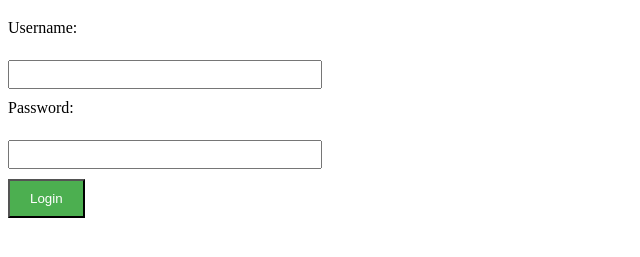
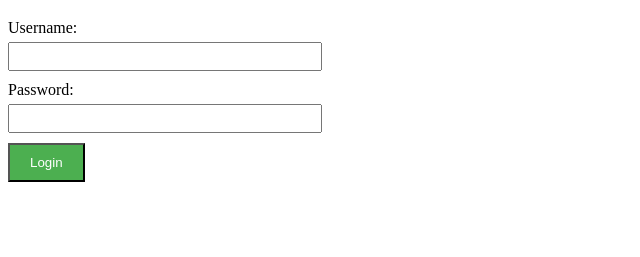
Before and after one commit to iamneo-production/deaebcacceabea305677722bfdbccbfebeddone, a plain HTML site: page public/index.html in a window 1280 px wide. Shown: the part 61-318 px from the top of the page, without its empty margins (0-640 px from the left). Drawn offline with Linux system fonts and the light colour scheme.

Commit message:
Backup Commit

```diff
--- a/public/index.html
+++ b/public/index.html
@@ -6,12 +6,14 @@
   <meta name="viewport" content="width=device-width, initial-scale=1.0">
   <title>Validation</title>
   <style>
-    container{
+
+  container{
   width: 300px;
   margin: 20px auto;
 }
 input{
-    width:300px;
+    width:100%;
+    max-width: 300px;
     padding: 5px;
     margin-bottom: 10px;
 }
@@ -19,7 +21,7 @@ button{
     padding: 10px 20px;
     background-color: #4CAF50;
     color: white;
-    border-collapse: collapse;
+    border-collapse: cpse;
 }
 button:hover{
     cursor: pointer;
@@ -33,9 +35,9 @@ label{
 </head>
 <body>
   <h1>Login</h1>
-  <label for="username">Username:</label><br>
-  <input type ="text" id="username"><br>
-  <label for ="password">Password:</label><br>
+  <label for="username">Username:</label>
+  <input type ="text" id="username">
+  <label for ="password">Password:</label>
   <input type ="password" id="password"><br>
   <button>Login</button>
 </body>
```
